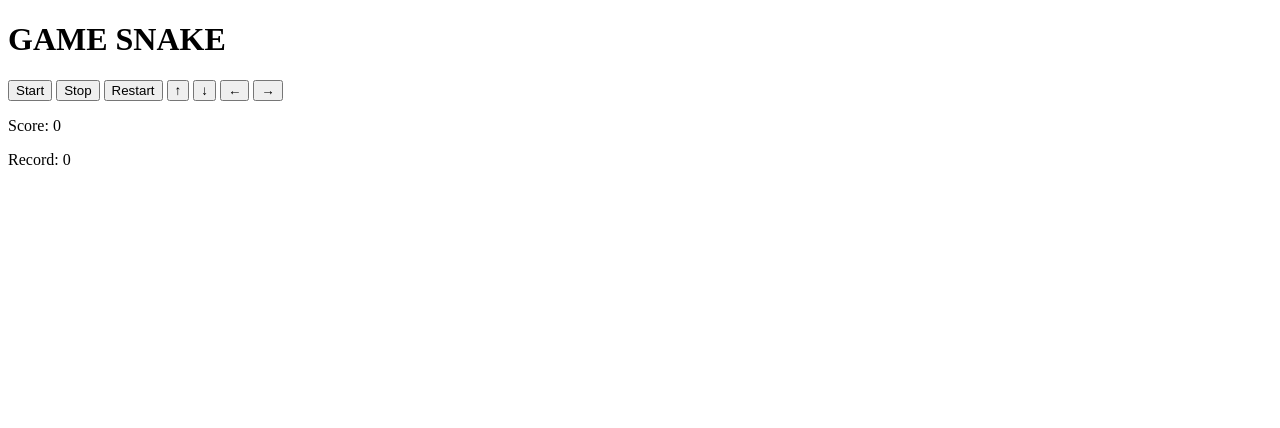
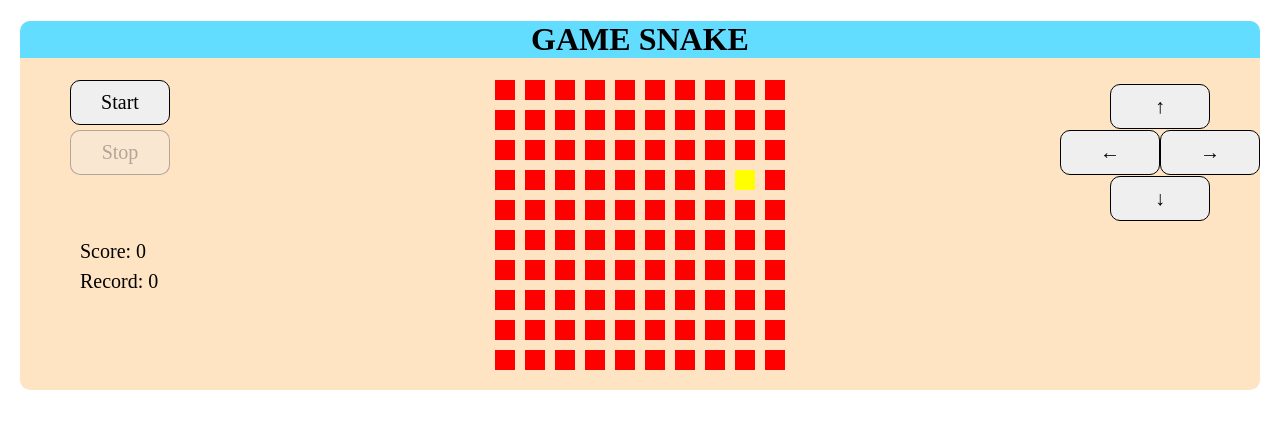
Before and after one commit to Qwardelle/Snake, a plain HTML site: page index.html in a window 1280 px wide. Drawn offline with Linux system fonts and the light colour scheme; the site is published under a folder, as on GitHub Pages, so addresses that start at the root find nothing.

Commit message:
Update index.html

```diff
--- a/index.html
+++ b/index.html
@@ -1,8 +1,8 @@
 <!DOCTYPE html>
 <html lang="en">
   <head>
-    <link rel="stylesheet" href="/css/normalize.css" />
-    <link rel="stylesheet" href="/css/style.css" />
+    <link rel="stylesheet" href="./css/normalize.css" />
+    <link rel="stylesheet" href="./css/style.css" />
     <meta charset="UTF-8" />
     <meta http-equiv="X-UA-Compatible" content="IE=edge" />
     <meta name="viewport" content="width=device-width, initial-scale=1.0" />
@@ -123,6 +123,6 @@
         <div class="gameItem item-99"></div>
       </div>
     </div>
-    <script src="/js/js.js"></script>
+    <script src="./js/js.js"></script>
   </body>
 </html>
```
